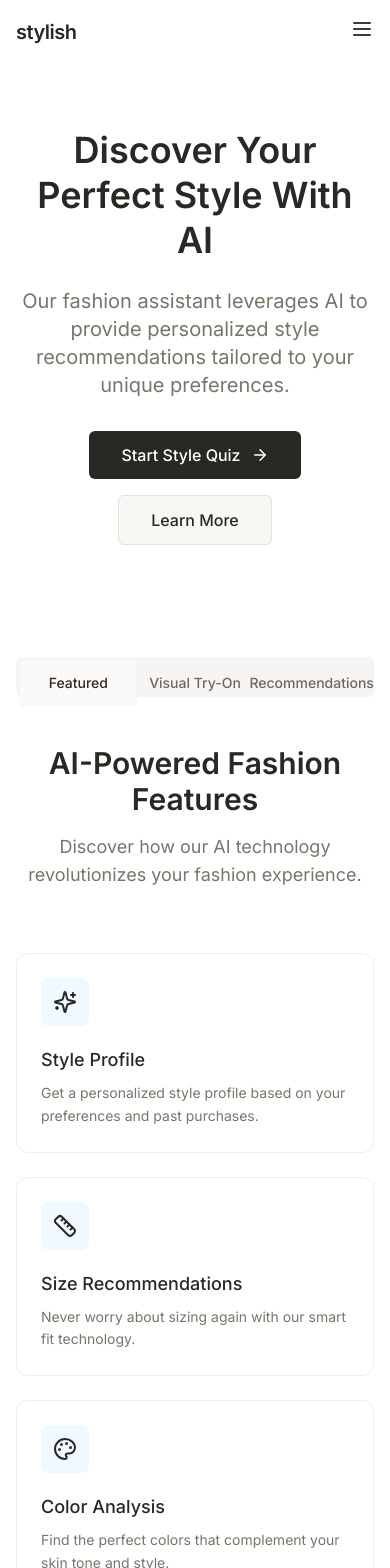
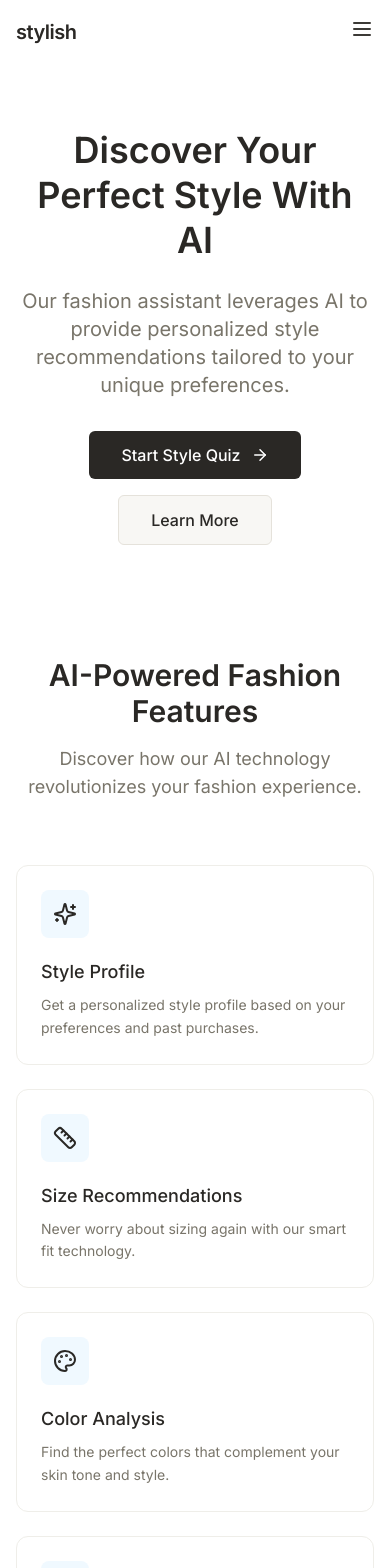
Before and after one commit to shihan1995/chic-fit-visionary-12, a React (Vite) app: page / in a window 390 px wide. Shown: the top 1568 px of the page. Built offline with nearby package versions, Linux system fonts and the light colour scheme.

Commit message:
Remove redundant sections
Removes the featured, visual try-on, and recommendations sections from the landing page. These sections were deemed redundant.

```diff
--- a/src/pages/Index.tsx
+++ b/src/pages/Index.tsx
@@ -1,3 +1,4 @@
+
 import React, { useEffect, useState } from 'react';
 import { Link } from 'react-router-dom';
 import { ArrowRight, Zap, Ruler, Palette, Sparkles, Camera, Shirt, User } from 'lucide-react';
@@ -9,14 +10,10 @@ import StyleProfile from '@/components/ui/StyleProfile';
 import SizeRecommendation from '@/components/ui/SizeRecommendation';
 import ColorAnalysis from '@/components/ui/ColorAnalysis';
 import FashionSurvey from '@/components/survey/FashionSurvey';
-import { Tabs, TabsContent, TabsList, TabsTrigger } from '@/components/ui/tabs';
-import VisualTryOn from '@/components/visualization/VisualTryOn';
-import RecommendedStyles from '@/components/recommendations/RecommendedStyles';
 
 const Index = () => {
   const [showSurvey, setShowSurvey] = useState(false);
   const [surveyCompleted, setSurveyCompleted] = useState(false);
-  const [activeTab, setActiveTab] = useState("main");
 
   useEffect(() => {
     const storedSurveyData = localStorage.getItem('fashionSurveyData');
@@ -96,14 +93,6 @@ const Index = () => {
 
       <section className="py-12 bg-fashion-neutral-50">
         <div className="container mx-auto px-4 sm:px-6 lg:px-8">
-          <Tabs defaultValue="main" className="w-full" onValueChange={setActiveTab}>
-            <TabsList className="w-full max-w-3xl mx-auto grid grid-cols-3 mb-12">
-              <TabsTrigger value="main" className="text-sm sm:text-base py-3">Featured</TabsTrigger>
-              <TabsTrigger value="visualTryOn" className="text-sm sm:text-base py-3">Visual Try-On</TabsTrigger>
-              <TabsTrigger value="recommendations" className="text-sm sm:text-base py-3">Recommendations</TabsTrigger>
-            </TabsList>
-
-            <TabsContent value="main" className="mt-0">
           <div className="max-w-3xl mx-auto text-center mb-16 reveal">
             <h2 className="text-3xl md:text-4xl font-semibold text-fashion-neutral-900 mb-4">
               AI-Powered Fashion Features
@@ -150,24 +139,14 @@ const Index = () => {
               />
             </Link>
           </div>
-
-              {activeTab === "main" && <StyleProfile />}
-
-              {activeTab === "main" && <SizeRecommendation />}
-
-              {activeTab === "main" && <ColorAnalysis />}
-            </TabsContent>
-
-            <TabsContent value="visualTryOn">
-              <VisualTryOn />
-            </TabsContent>
-
-            <TabsContent value="recommendations">
-              <RecommendedStyles />
-            </TabsContent>
-          </Tabs>
         </div>
       </section>
+
+      <StyleProfile />
+
+      <SizeRecommendation />
+
+      <ColorAnalysis />
 
       <section className="py-24 bg-fashion-neutral-900 text-white">
         <div className="container mx-auto px-4 sm:px-6 lg:px-8">
```
Lines whose indentation alone changed are shown as unchanged.
